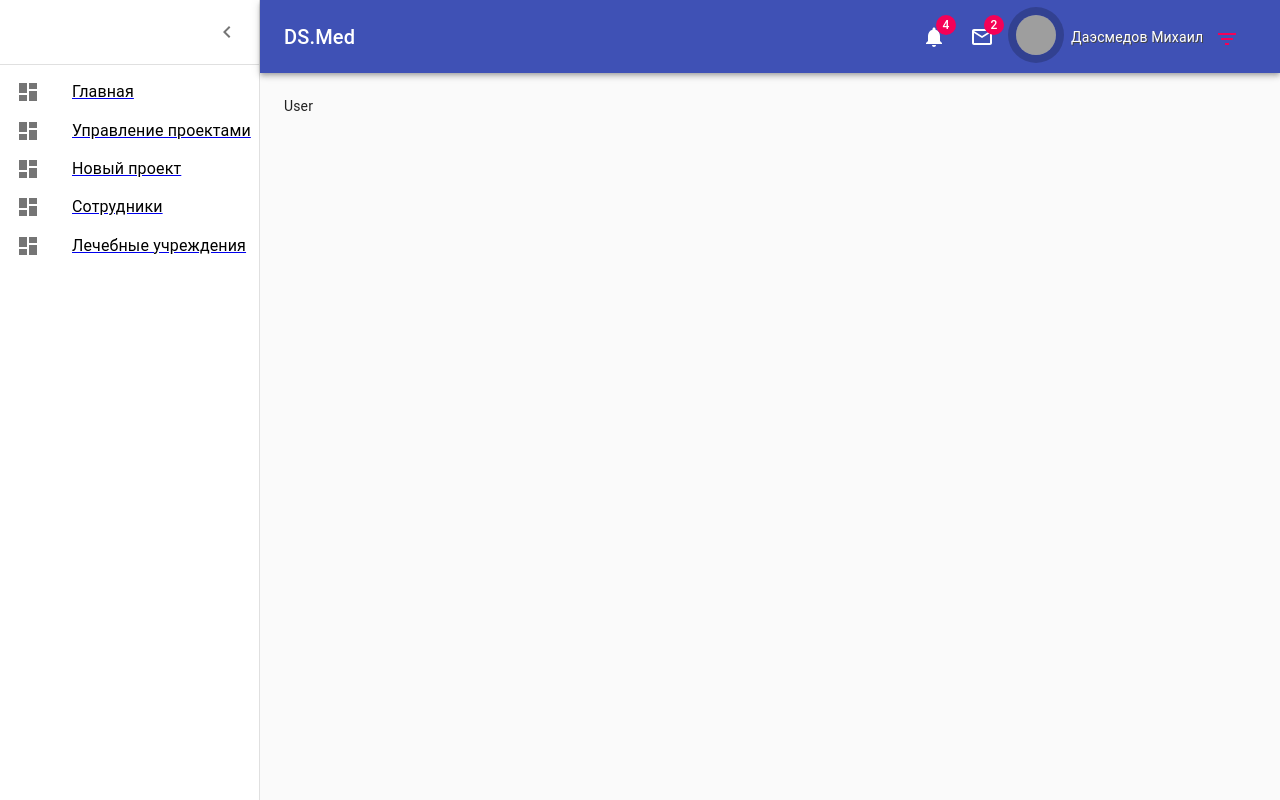
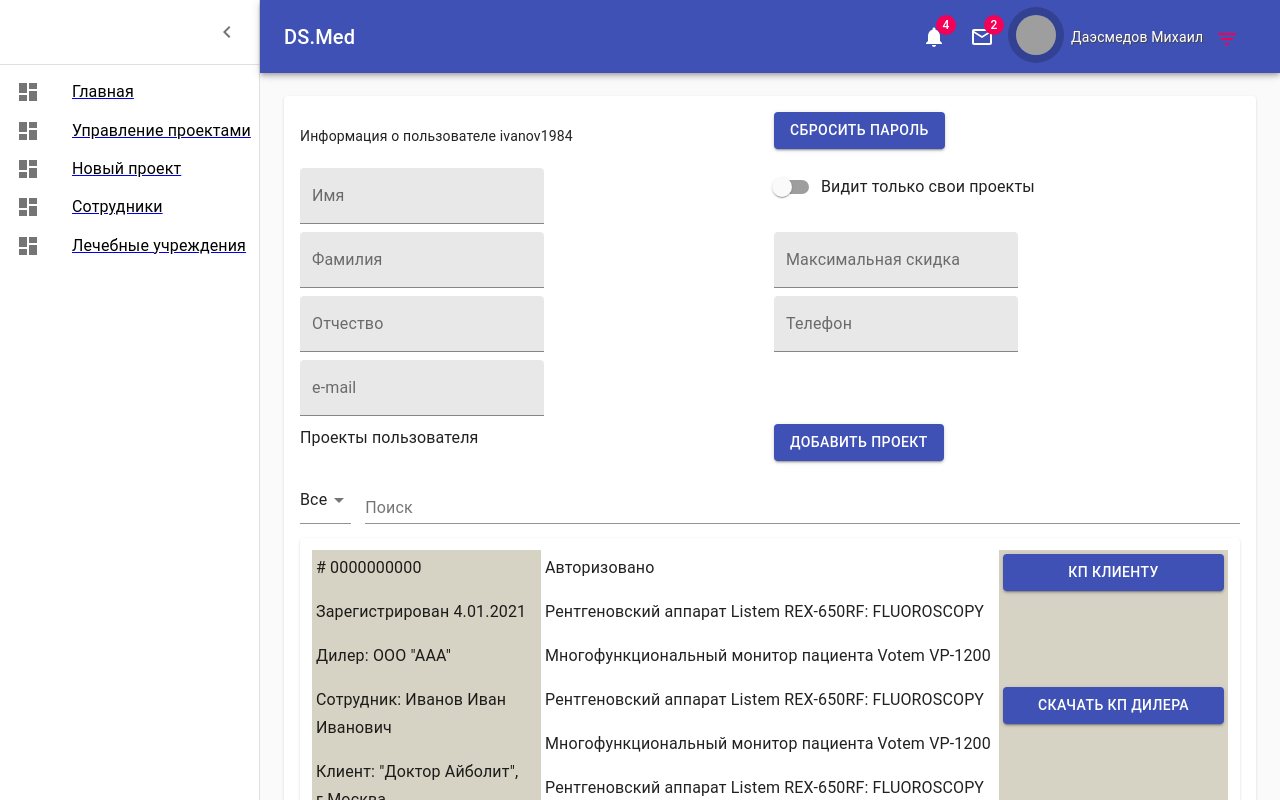
Before and after one commit to Jumay-dev/dealer_front, a React (Create React App) app: page /user in a window 1280 px wide. Built offline with nearby package versions, Linux system fonts and the light colour scheme; grey boxes are pictures that could not be loaded.

Commit message:
страница пользователя

```diff
--- a/src/components/ClinicOne.tsx
+++ b/src/components/ClinicOne.tsx
@@ -5,8 +5,6 @@ import Button from '@material-ui/core/Button'
 import Accordion from '@material-ui/core/Accordion'
 import Grid from '@material-ui/core/Grid';
 import { Link } from 'react-router-dom'
-
-import CommercialOfferList from "./ModalCommercialOffer"
 
 import { makeStyles, createStyles, Theme } from '@material-ui/core/styles';
 
--- /dev/null
+++ b/src/components/Search.tsx
@@ -0,0 +1,38 @@
+import React from 'react'
+import TextField from '@material-ui/core/TextField'
+import Select from '@material-ui/core/Select'
+import InputLabel from '@material-ui/core/InputLabel'
+import MenuItem from '@material-ui/core/MenuItem';
+
+
+function Search() {
+    return (
+        <div style={{
+            display: "flex",
+            marginBottom: '1em'
+        }}>
+            <Select
+                value={0}
+                id="select"
+            >
+                <MenuItem value={0}>Все</MenuItem>
+                <MenuItem value={1}>По ИНН</MenuItem>
+                <MenuItem value={2}>По КЛАДР</MenuItem>
+                <MenuItem value={3}>По оборудованию</MenuItem>
+                <MenuItem value={3}>По типу оборудования</MenuItem>
+                <MenuItem value={3}>По датам</MenuItem>
+                <MenuItem value={3}>По названию ЛУ</MenuItem>
+            </Select>
+
+            <TextField
+                fullWidth
+                label="Поиск"
+                style={{
+                    marginLeft: "1em"
+                }}
+              />
+        </div>
+    )
+}
+
+export default Search
--- a/src/components/Slider.tsx
+++ b/src/components/Slider.tsx
@@ -47,13 +47,6 @@ function Item(props) {
     return (
         <Paper className={classes.paper}>
             <img src={props.item.image} alt="..." className={classes.sliderImage}/>
-            <Typography component="h1" variant="h4" align="center">
-                {props.item.name}
-            </Typography>
-            <Typography variant="subtitle1">
-                {props.item.description}
-            </Typography>
-
             <Button type="button" variant="contained" color="primary">
                 Создать проект
             </Button>
--- a/src/pages/Clinics.tsx
+++ b/src/pages/Clinics.tsx
@@ -1,13 +1,15 @@
 import React from 'react'
 import ClinicOne from '../components/ClinicOne'
 import Typography from '@material-ui/core/Typography'
+import Search from '../components/Search'
 
 function Clinics() {
     return (
         <>
             <Typography component="h1" variant="h4">
-                Список проектов
+                Список лечебных учреждений
             </Typography>
+            <Search />
 
             <ClinicOne />
             <ClinicOne />
--- a/src/pages/Coworkers.tsx
+++ b/src/pages/Coworkers.tsx
@@ -1,9 +1,11 @@
 import React from 'react'
 import DataTable from '../components/DataTable'
+import Search from '../components/Search'
 
 function Coworkers() {
     return (
         <>
+            <Search />
             <DataTable
                 headers={["Имя", "Зарегистрирован", "Роль"]}
                 rows={[
--- a/src/pages/ProjectsList.tsx
+++ b/src/pages/ProjectsList.tsx
@@ -1,6 +1,7 @@
 import React from 'react'
 import ProjectOne from "../components/ProjectOne"
 import Typography from '@material-ui/core/Typography'
+import Search from '../components/Search'
 
 function ProjectsList() {
     return (
@@ -8,6 +9,8 @@ function ProjectsList() {
             <Typography component="h1" variant="h4">
                 Список проектов
             </Typography>
+
+            <Search />
 
             <ProjectOne />
             <ProjectOne />
--- a/src/pages/User.tsx
+++ b/src/pages/User.tsx
@@ -1,9 +1,118 @@
 import React from 'react'
+import TextField from '@material-ui/core/TextField'
+import Paper from '@material-ui/core/Paper'
+import Grid from '@material-ui/core/Grid'
+import Typography from '@material-ui/core/Typography'
+import Button from '@material-ui/core/Button'
+import Switch from '@material-ui/core/Switch';
+import FormControlLabel from '@material-ui/core/FormControlLabel';
+import { makeStyles, createStyles, Theme } from '@material-ui/core/styles';
+
+import Search from '../components/Search'
+import ProjectOne from '../components/ProjectOne'
+
+const useStyles = makeStyles((theme: Theme) =>
+  createStyles({
+    paper: {
+        marginBottom: theme.spacing(1),
+        padding: theme.spacing(2),
+    },
+  }),
+);
 
 function User() {
+    const classes = useStyles()
     return (
         <>
-        User
+        <Paper className={classes.paper}>
+            <Grid container spacing={1}>
+                <Grid item xs={12} lg={6}>
+                    <p>Информация о пользователе ivanov1984</p>
+                </Grid>
+                <Grid item xs={12} lg={6}>
+                    <Button variant="contained" color="primary">
+                        Сбросить пароль
+                    </Button>
+                </Grid>
+
+                <Grid item xs={12} lg={6}>
+                    <TextField
+                    label="Имя"
+                    id="filled-size-small"
+                    variant="filled"
+                    />
+                </Grid>
+                <Grid item xs={12} lg={6}>
+                    <FormControlLabel
+                        control={
+                        <Switch
+                            name="checkedB"
+                            color="primary"
+                        />
+                        }
+                        label="Видит только свои проекты"
+                    />
+                </Grid>
+
+                <Grid item xs={12} lg={6}>
+                    <TextField
+                    label="Фамилия"
+                    id="filled-size-small"
+                    variant="filled"
+                    />
+                </Grid>
+                <Grid item xs={12} lg={6}>
+                    <TextField
+                    label="Максимальная скидка"
+                    id="filled-size-small"
+                    variant="filled"
+                    />
+                </Grid>
+
+                <Grid item xs={12} lg={6}>
+                    <TextField
+                    label="Отчество"
+                    id="filled-size-small"
+                    variant="filled"
+                    />
+                </Grid>
+                <Grid item xs={12} lg={6}>
+                    <TextField
+                    label="Телефон"
+                    id="filled-size-small"
+                    variant="filled"
+                    />
+                </Grid>
+
+                <Grid item xs={12} lg={12}>
+                    <TextField
+                    label="e-mail"
+                    id="filled-size-small"
+                    variant="filled"
+                    />
+                </Grid>
+
+                <Grid item xs={12} lg={6}>
+                    <Typography variant="subtitle1" paragraph>
+                        Проекты пользователя
+                    </Typography>
+                </Grid>
+                <Grid item xs={12} lg={6}>
+                    <Button variant="contained" color="primary">
+                        Добавить проект
+                    </Button>
+                </Grid>
+
+                <Grid item xs={12} lg={12}>
+                    <Search />
+                    <ProjectOne />
+                    <ProjectOne />
+                    <ProjectOne />
+                    <ProjectOne />
+                </Grid>
+
+            </Grid>
+        </Paper>
         </>
     )
 }
```
Also changed, not shown: 1 other file (tests, documents, lock files or other folders).
